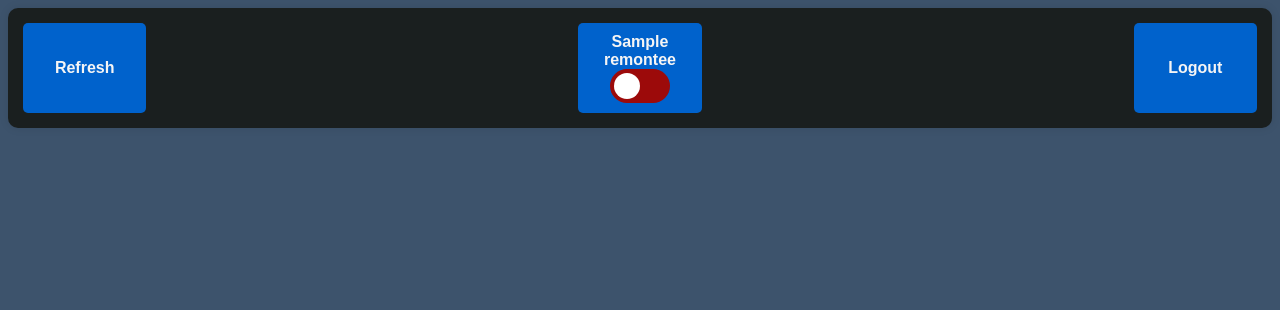
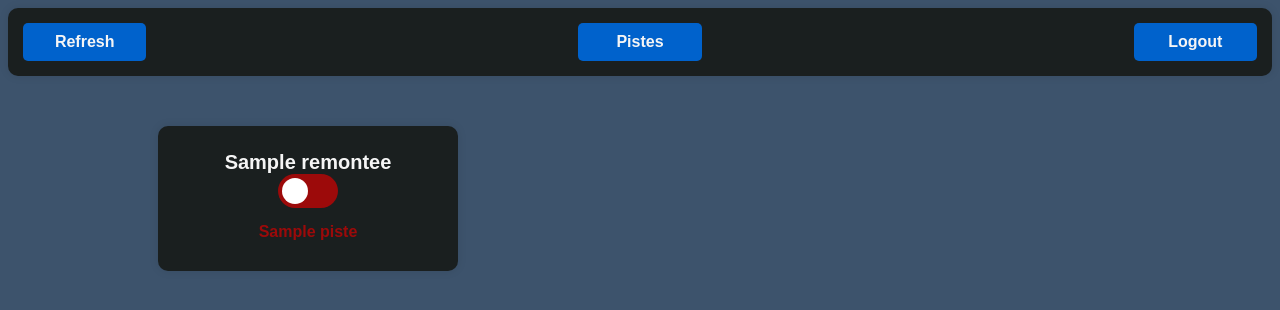
Before and after one commit to indexds/projet-webdev, a PHP site: page /dashboard/remontees/remontees.php in a window 1280 px wide. Shown: the top 310 px of the page. Run offline with PHP 8.4, Linux system fonts and the light colour scheme; tables that the repository leaves empty or names only in its code hold one stand-in row (values such as "Sample post").

Commit message:
finish remontees.js, start css

```diff
--- a/dashboard/remontees/remontees.css
+++ b/dashboard/remontees/remontees.css
@@ -57,25 +57,7 @@ button:active {
     border-radius: 10px;
 }
 
-.piste-divider {
-    float: left;
-    width: 300px;
-    margin-top: 50px;
-    padding: 50px;
-}
-
-.piste-title {
-    width: 280px;
-    font-size: 40px;
-    text-align: center;
-    background-color: #1a1f1f;
-    font-weight: bold;
-    margin-bottom: 5px;
-    padding: 10px;
-    border-radius: 10px;
-}
-
-.piste-type-container {
+.remontee-piste-container {
     box-sizing: border-box;
     width: 300px;
     padding: 20px;
@@ -85,23 +67,45 @@ button:active {
     box-shadow: 0 0 10px rgba(0, 0, 0, 0.1);
 }
 
-.piste-container {
+.remontee-container {
     width: 100%;
     padding-bottom: 5px;
     padding-top: 5px;
 }
 
-.piste-texte {
+.remontee-texte {
+    width: 100%;
+    vertical-align: middle;
+    font-weight: bold;
+    font-size: 20px;
+    color: #f5f5f5;
+
+}
+
+[class^="remontee-id-"]{
+    display: inline-block;
     width: 50%;
-    vertical-align: middle;
+    text-align: center;
 
 }
 
 .margin {
     margin-left: 150px;
     margin-right: 150px;
+    margin-top: 50px;
 }
 
 .switch-position {
     vertical-align: middle;
 }
+
+.piste-red{
+    color: #9c0a0a;
+    font-weight: bold;
+}
+
+.piste-green{
+    color: #09be21;
+    font-weight: bold;
+
+}
--- a/dashboard/remontees/remontees.js
+++ b/dashboard/remontees/remontees.js
@@ -9,23 +9,39 @@ async function getRemontees() {
         if (xhr.readyState === XMLHttpRequest.DONE) {
             if (xhr.status === 200) {
                 let response = JSON.parse(xhr.responseText);
-                console.log(response);
                 let html = '';
 
-                response.forEach(function (remontee) {
-                    html += `<div class="remontee-container">
-                                    <div class="remontee-texte">${remontee.remontee_name}</div>
-                                    <div class="switch-position">
-                                        <label class="switch">
-                                            <input type="checkbox" remontee-id="${remontee.id}" ${remontee.state === '1' ? 'checked' : ''}>
-                                            <span class="slider round"></span>
-                                        </label>
+                let ids_seen = [];
+                response.forEach(async function (remontee) {
+                    if(!ids_seen.includes(remontee.id)){
+                        html += `<div class="remontee-piste-container">
+                                    <div class="remontee-container">
+                                        <div class="remontee-texte">${remontee.remontee_name}</div>
+                                        <div class="switch-position">
+                                            <label class="switch">
+                                                <input type="checkbox" remontee-id="${remontee.id}" ${remontee.remontee_state === '1' ? 'checked' : ''}>
+                                                <span class="slider round"></span>
+                                            </label>
+                                        </div>
                                     </div>
+                                    <div class="remontee-container remontee-id-${remontee.id}"></div>
                                 </div>`;
+                        ids_seen.push(remontee.id);
+                    }
+
                 });
+
 
                 await sleep(200);
                 document.getElementById("remontees").innerHTML = html;
+
+
+                response.forEach(async function (remontee) {
+                    let remontee_container = document.querySelector(`.remontee-id-${remontee.id}`);
+                    remontee_container.innerHTML += `<div class="remontee-container remontee-id-${remontee.id} ${remontee.piste_state === '1' ? 'piste-green' : 'piste-red'}">
+                                                    ${remontee.piste_name}
+                                                    </div>`;
+                });
 
 
 
@@ -66,7 +82,7 @@ async function updateRemonteeState(remonteeId, newState) {
             }
         }
     };
-
+    console.log(JSON.stringify(request));
     xhr.send(JSON.stringify(request));
 }
 
--- a/dashboard/remontees/remontees.php
+++ b/dashboard/remontees/remontees.php
@@ -8,7 +8,7 @@
     <div class="header">
         <div class="buttons">
             <button id="refresh" onclick="getRemontees()">Refresh</button>
-            <button id="remontees" onclick="goToPistes()">Pistes</button>
+            <button id="pistes" onclick="goToPistes()">Pistes</button>
             <button id="logout" onclick="logout()">Logout</button>
         </div>
     </div>
```
